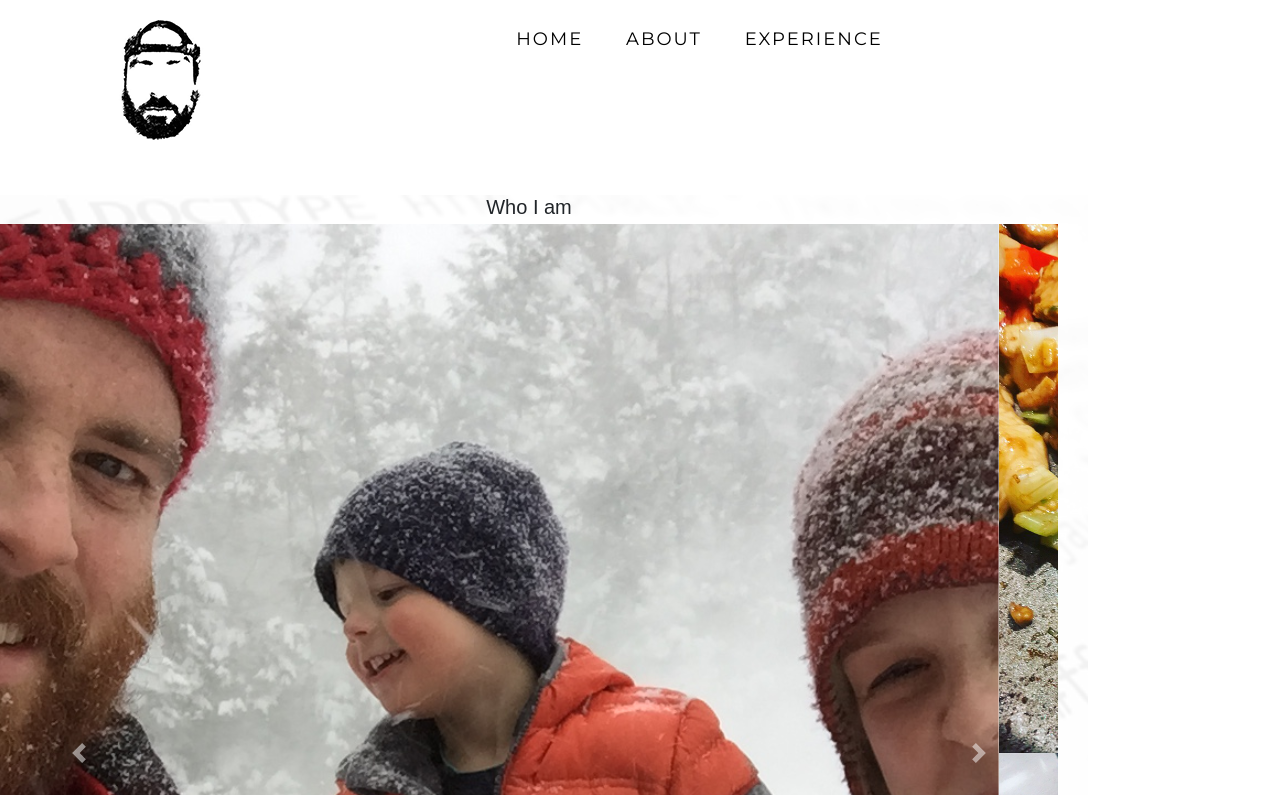
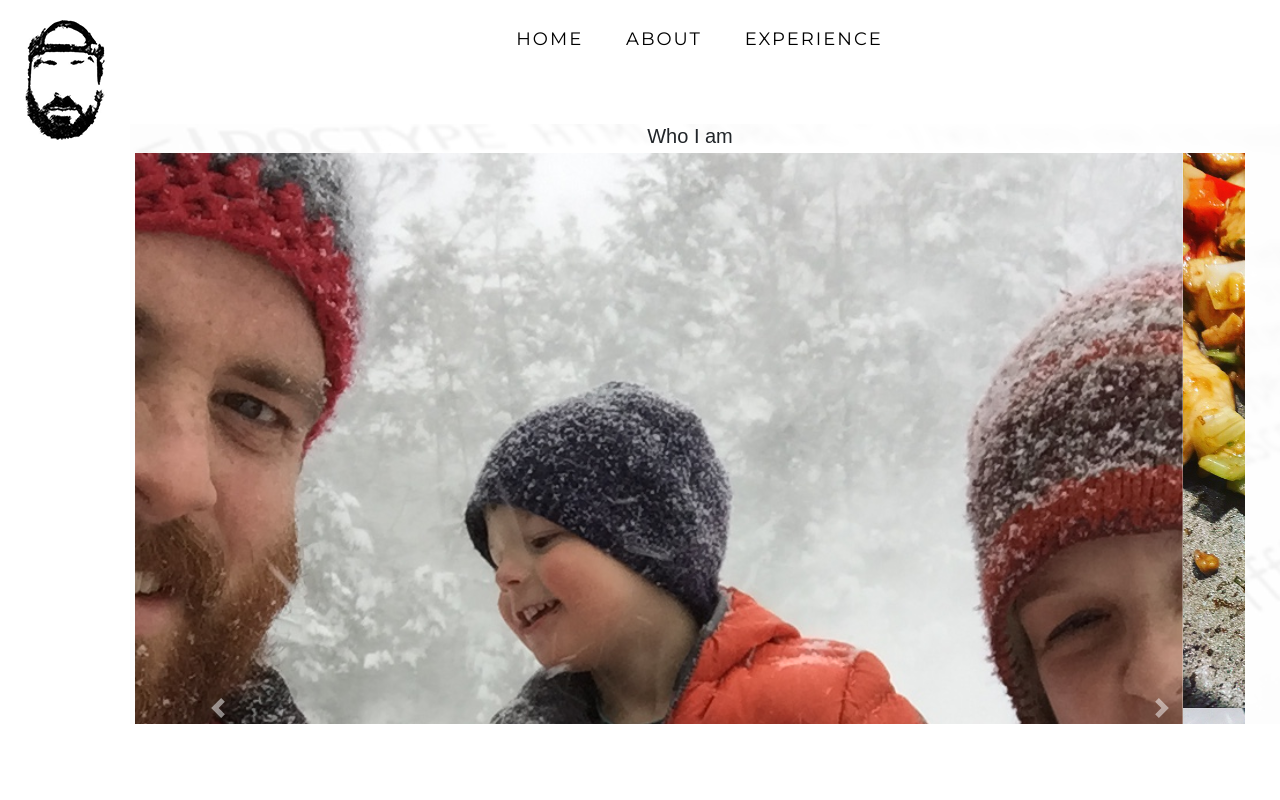
Before and after one commit to rmelasky/rmelasky.github.io, a plain HTML site: page html/About.html in a window 1280 px wide. Drawn offline with nearby package versions, Linux system fonts and the light colour scheme; a web font is replaced by a local one.

Commit message:
AboutUsFix

```diff
--- a/css/styles.css
+++ b/css/styles.css
@@ -4,7 +4,6 @@ nav{
   text-align: center;
   z-index: 999;
   padding-top: 15px;
-  width: 85%
 
 }
 
@@ -38,11 +37,11 @@ nav a:hover{
   /*background: url(../images/code.png) no-repeat;
   background-size: cover;
   opacity: .05;*/
-  height: 600px;
+  height: auto;
   /*margin: 0 auto;*/
   position: relative;
   top: 50px;
-  width: 85%;
+  width: auto;
   text-align: center;
   overflow:scroll;
   font-family: 'Muli', sans-serif;
```
